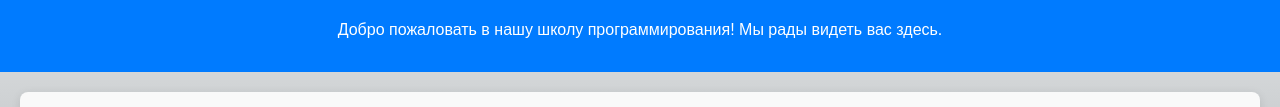
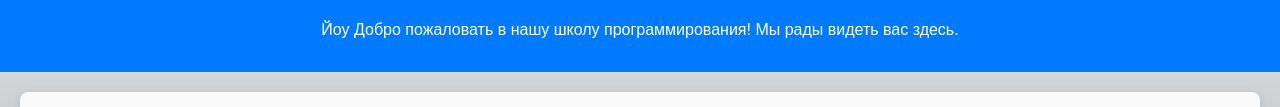
Before and after one commit to ladakrass/www, a plain HTML site: page index.html in a window 1280 px wide. Shown: the part 185-292 px from the top of the page. Drawn offline with Linux system fonts and the light colour scheme.

Commit message:
Update index.html

```diff
--- a/index.html
+++ b/index.html
@@ -21,7 +21,7 @@
             </nav>
         </div>
         <h1>DevLearn</h1>
-        <p>Добро пожаловать в нашу школу программирования! Мы рады видеть вас здесь.</p>
+        <p>Йоу Добро пожаловать в нашу школу программирования! Мы рады видеть вас здесь.</p>
     </header>
     <main>
         <div class="main-container">
```
